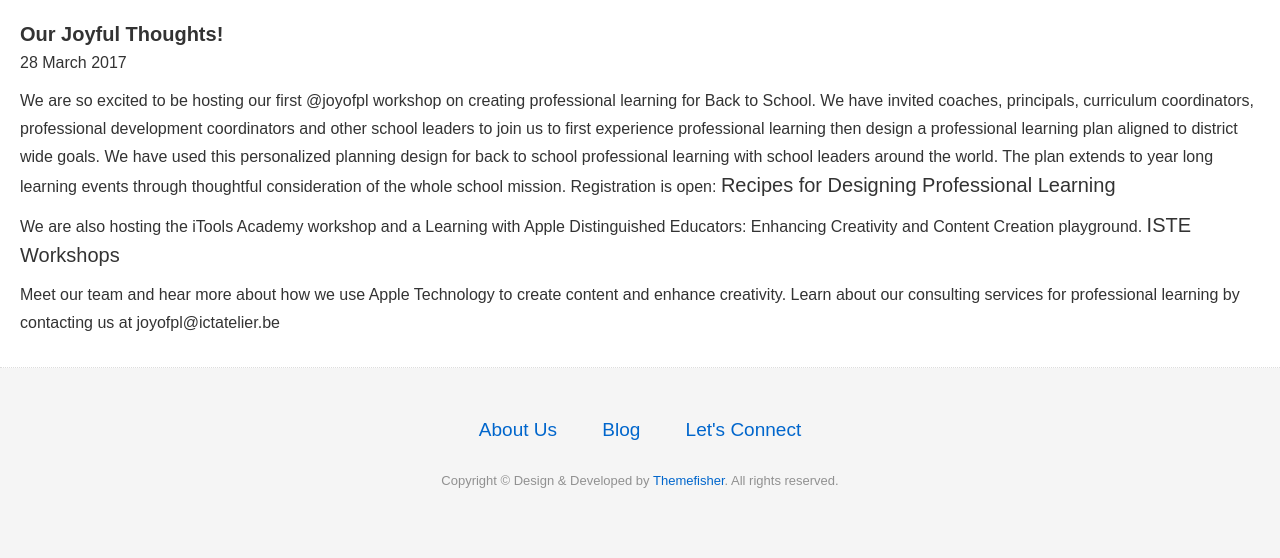
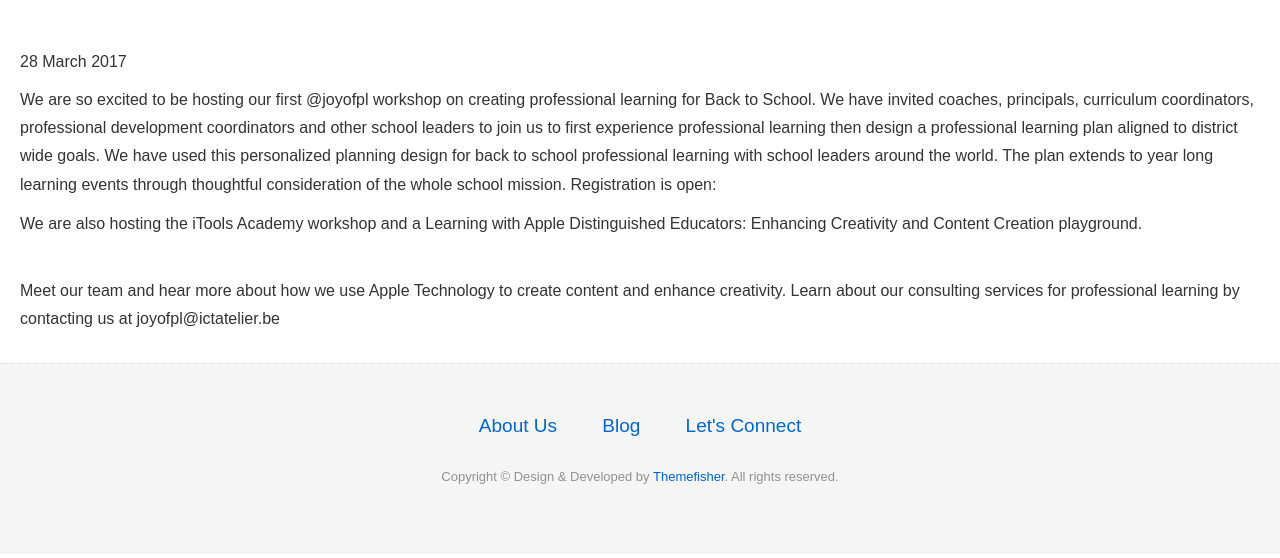
Before and after one commit to meesterkurt/joyofprofessionallearning, a Jekyll site: the page built from blog.md, in a window 1280 px wide. Shown: the part 409-967 px from the top of the page. Built offline with Jekyll 4.4.1, drawn with Linux system fonts in a browser that asks for light colours; nearby versions of some CDN libraries.

Commit message:
link color change to 0000

```diff
--- a/css/style.css
+++ b/css/style.css
@@ -25,8 +25,8 @@
 }
 
 .post-area a:link, .post-area a:visited {
-  font-size: 20px;
-  color: #333;
+  font-size: 18px;
+  color: #0000;
 }
 
 .post-area a:hover {
```
